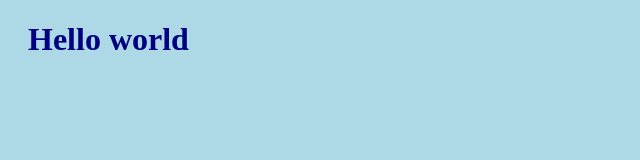
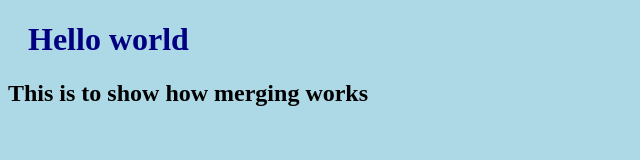
Before and after one commit to Belvinb/gitlearning, a plain HTML site: page index.html in a window 1280 px wide. Shown: the whole page, without its empty margins (0-640 px from the left). Drawn offline with Linux system fonts and the light colour scheme.

Commit message:
updated index.html with emergency fix

```diff
--- a/index.html
+++ b/index.html
@@ -9,5 +9,6 @@
 </head>
 <body>
     <h1>Hello world</h1>
+    <h2>This is to show how merging works</h2>
 </body>
 </html>
```
